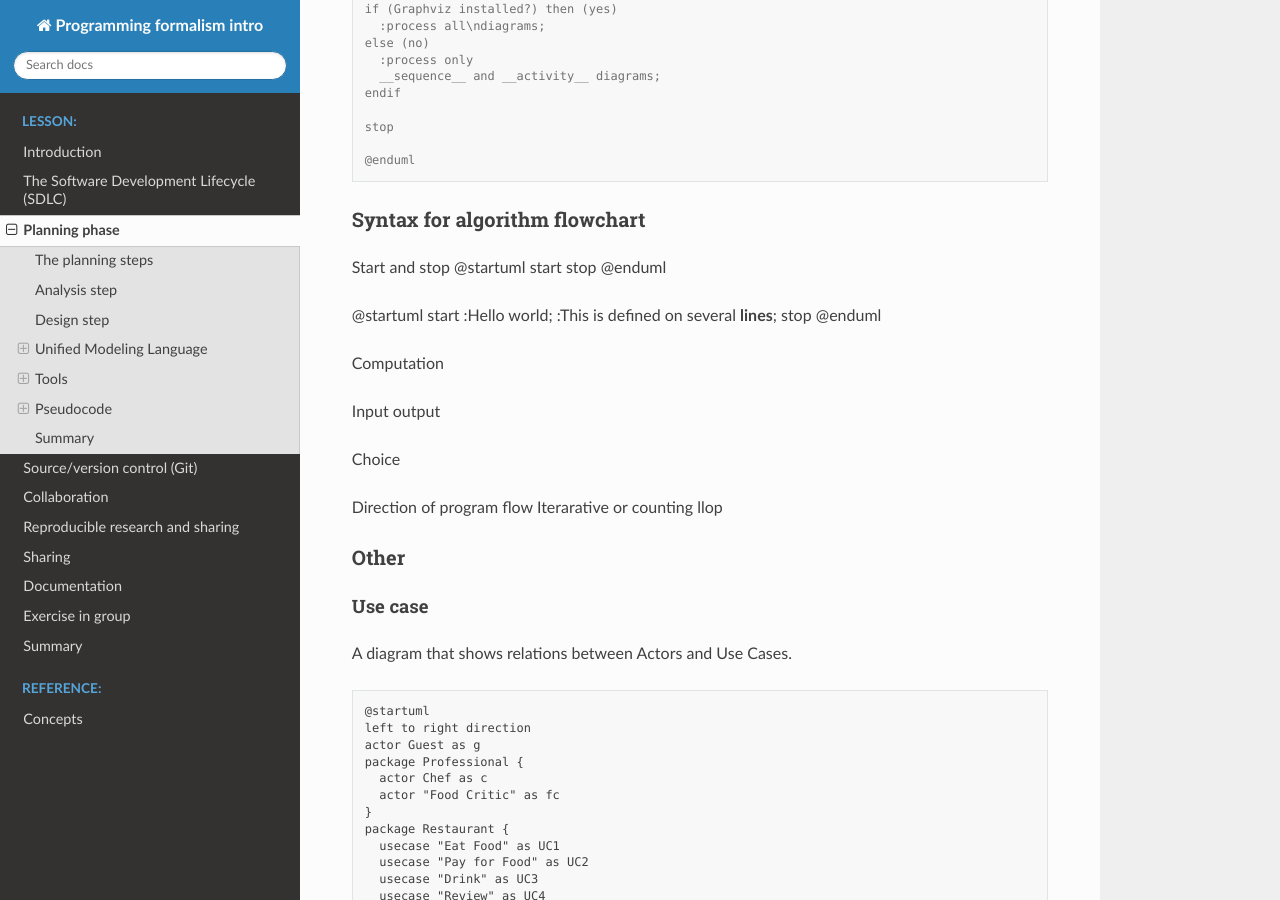
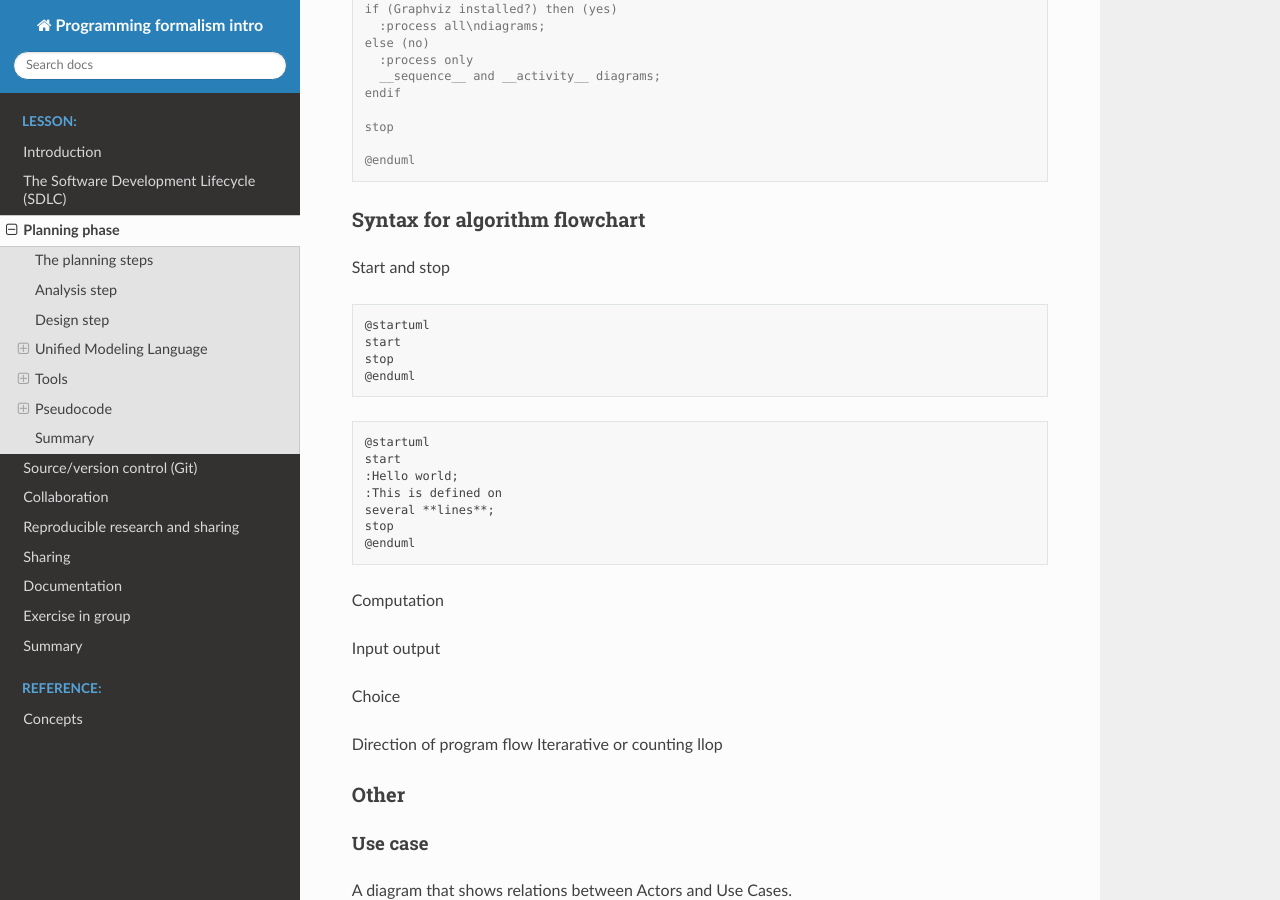
Before and after one commit to UPPMAX/programming_formalisms_intro, a Sphinx documentation site: the page built from doc/flowcharts.md, in a window 1280 px wide and 900 px high, scrolled down 6144 px. Built offline with Sphinx 7.4.7 and the Read the Docs theme 2.0.0, drawn with Linux system fonts in a browser that asks for light colours; pages that are not in the unit, such as notebooks, are missing from menus.

Commit message:
Update flowcharts.md

````diff
--- a/doc/flowcharts.md
+++ b/doc/flowcharts.md
@@ -304,11 +304,15 @@ stop
 ### Syntax for algorithm flowchart
 
 Start and stop
+
+```{uml}
 @startuml
 start
 stop
 @enduml
+```
 
+```{uml}
 @startuml
 start
 :Hello world;
@@ -316,7 +320,7 @@ start
 several **lines**;
 stop
 @enduml
-
+```
 
 Computation
 
````
